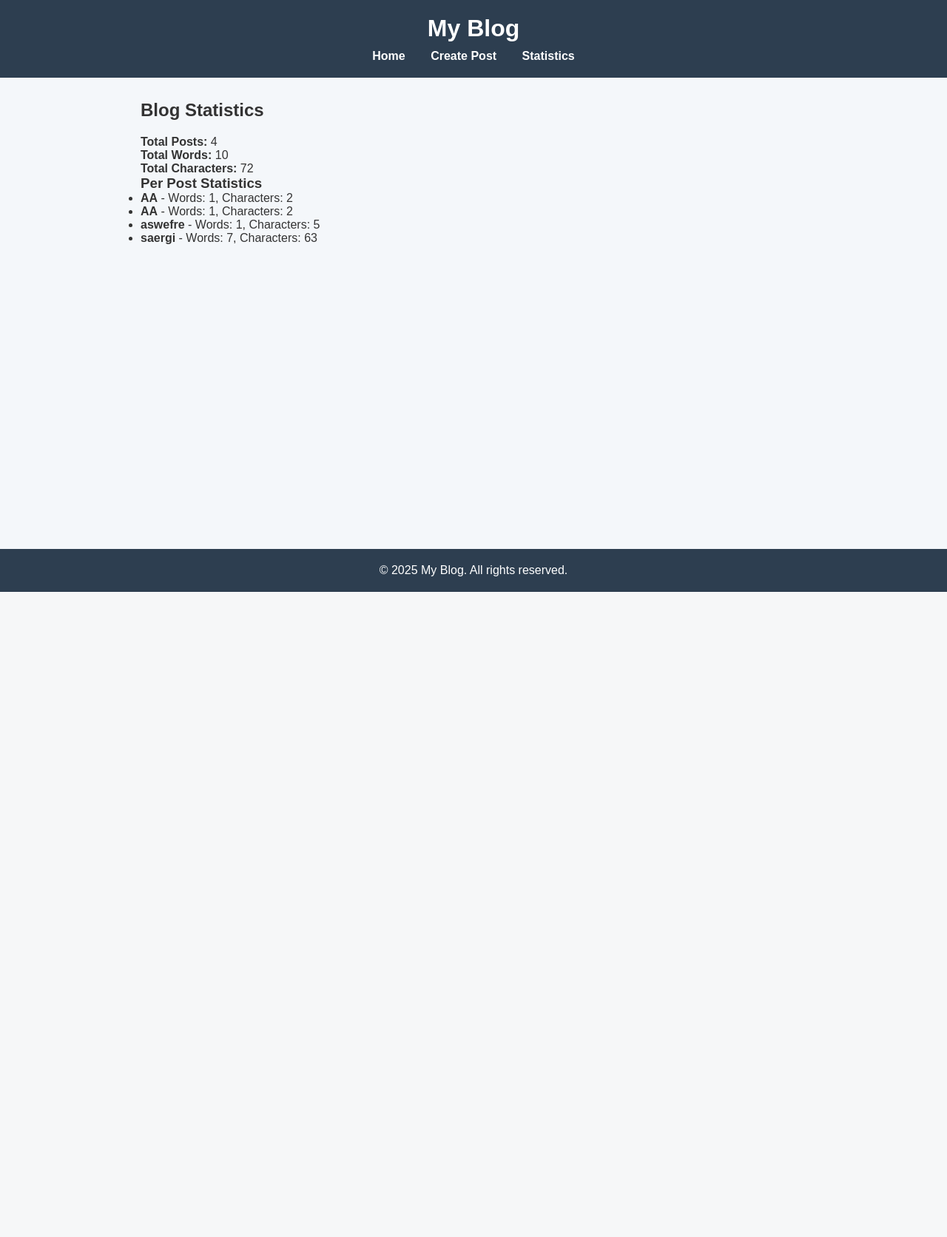
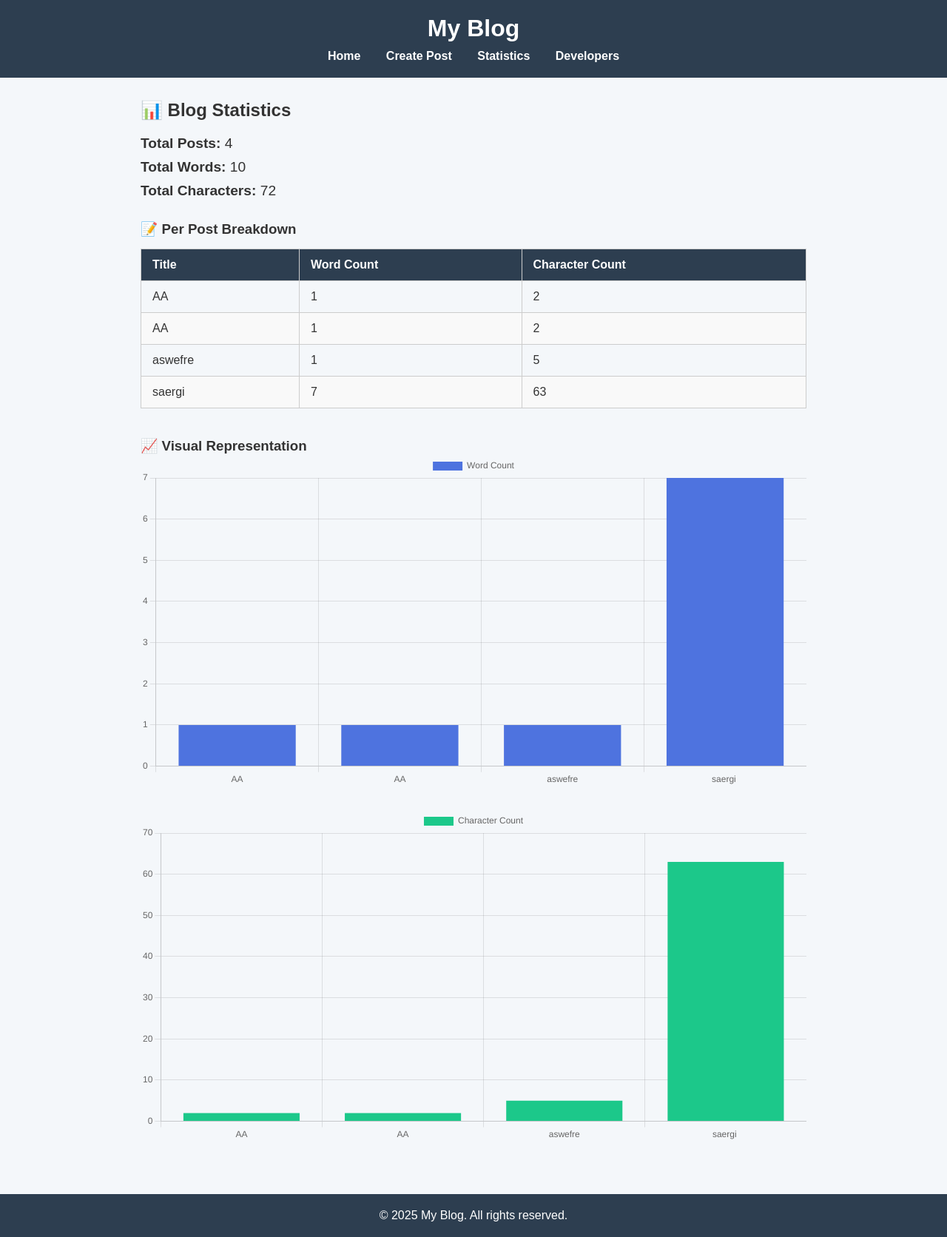
Before and after one commit to farid002/flask-workshop, a Flask app: page /statistics in a window 1280 px wide. Shown: the whole page at 74% size. Before the commit the page ends 800 px from the top, so only its background shows below. Run offline with Flask 3, Linux system fonts and the light colour scheme; data comes from the database, SQL or seed files in the repository; both versions use the stored data as it was after the commit.

Commit message:
added statistics and developers

```diff
--- a/app.py
+++ b/app.py
@@ -1,13 +1,17 @@
 import os
-from flask import Flask, render_template, request, redirect, url_for
+import csv
+import json
+from io import StringIO
+from flask import Flask, render_template, request, redirect, url_for, Response
 import sqlite3
 from werkzeug.utils import secure_filename
+
 app = Flask(__name__)
 
 
 def get_db():
     conn = sqlite3.connect("data.db")
-    conn.row_factory = sqlite3.Row  # indeks yerine column name ile access etmek uchun. Mes.: row[0] yerine row['id']
+    conn.row_factory = sqlite3.Row  # Access columns by name
     return conn
 
 
@@ -16,23 +20,23 @@
     conn = get_db()
     # Create posts table
     conn.execute('''
-            CREATE TABLE IF NOT EXISTS posts (
-                id INTEGER PRIMARY KEY AUTOINCREMENT,
-                title TEXT NOT NULL,
-                content TEXT NOT NULL,
-                header_image TEXT
-            )
-        ''')
+        CREATE TABLE IF NOT EXISTS posts (
+            id INTEGER PRIMARY KEY AUTOINCREMENT,
+            title TEXT NOT NULL,
+            content TEXT NOT NULL,
+            header_image TEXT
+        )
+    ''')
 
     # Create images table
     conn.execute('''
-            CREATE TABLE IF NOT EXISTS images (
-                id INTEGER PRIMARY KEY AUTOINCREMENT,
-                post_id INTEGER NOT NULL,
-                image_path TEXT NOT NULL,
-                FOREIGN KEY (post_id) REFERENCES posts(id)
-            )
-        ''')
+        CREATE TABLE IF NOT EXISTS images (
+            id INTEGER PRIMARY KEY AUTOINCREMENT,
+            post_id INTEGER NOT NULL,
+            image_path TEXT NOT NULL,
+            FOREIGN KEY (post_id) REFERENCES posts(id)
+        )
+    ''')
 
     conn.commit()
     conn.close()
@@ -42,8 +46,15 @@
 def home():
     conn = get_db()
     posts = conn.execute("SELECT * FROM posts").fetchall()
+
+    # For each post, fetch associated images
+    body_images = []
+    for post in posts:
+        images = conn.execute("SELECT * FROM images WHERE post_id = ?", (post['id'],)).fetchall()
+        body_images.extend(images)
+
     conn.close()
-    return render_template("home.html", posts=posts)
+    return render_template("home.html", posts=posts, body_images=body_images)
 
 
 @app.route("/create", methods=["GET", "POST"])
@@ -57,14 +68,12 @@
         header_image_path = None
         if header_image_file and header_image_file.filename != '':
             header_filename = secure_filename(header_image_file.filename)
-            header_image_path = f"static/uploads/{header_filename}"  # Force forward slashes
-            header_image_file.save(os.path.join('static', 'uploads', header_filename))  # Use correct path for saving
+            header_image_path = f"static/uploads/{header_filename}"
+            header_image_file.save(os.path.join('static', 'uploads', header_filename))
 
-        # Insert post first
-        conn = sqlite3.connect('data.db')
-        conn.row_factory = sqlite3.Row
+        # Insert post
+        conn = get_db()
         cur = conn.cursor()
-
         cur.execute("INSERT INTO posts (title, content, header_image) VALUES (?, ?, ?)",
                     (title, content, header_image_path))
         post_id = cur.lastrowid
@@ -74,20 +83,17 @@
         for img in body_images:
             if img and img.filename != '':
                 filename = secure_filename(img.filename)
-                save_path = os.path.join('static', 'uploads', filename)  # Actual disk path
+                save_path = os.path.join('static', 'uploads', filename)
                 img.save(save_path)
-
-                # Web-friendly path with forward slashes
                 web_path = f'static/uploads/{filename}'
-
-                cur.execute("INSERT INTO images (post_id, image_path) VALUES (?, ?)",
-                            (post_id, web_path))
+                cur.execute("INSERT INTO images (post_id, image_path) VALUES (?, ?)", (post_id, web_path))
 
         conn.commit()
         conn.close()
 
         return redirect(url_for("home"))
     return render_template("create.html")
+
 
 @app.route("/statistics")
 def statistics():
@@ -113,11 +119,64 @@
             "char_count": char_count
         })
 
+    labels = [stat["title"] for stat in post_stats]
+    word_counts = [stat["word_count"] for stat in post_stats]
+    char_counts = [stat["char_count"] for stat in post_stats]
+
     return render_template("statistics.html",
                            total_posts=total_posts,
                            total_words=total_words,
                            total_characters=total_characters,
-                           post_stats=post_stats)
+                           post_stats=post_stats,
+                           labels=labels,
+                           word_counts=word_counts,
+                           char_counts=char_counts)
+
+
+@app.route("/developers")
+def developers():
+    return render_template("developers.html")
+
+
+@app.route("/export/json")
+def export_json():
+    conn = get_db()
+    posts = conn.execute("SELECT * FROM posts").fetchall()
+    conn.close()
+
+    post_list = [dict(post) for post in posts]
+    json_data = json.dumps(post_list, indent=4)
+
+    return Response(
+        json_data,
+        mimetype='application/json',
+        headers={"Content-Disposition": "attachment;filename=posts.json"}
+    )
+
+
+@app.route("/export/csv")
+def export_csv():
+    conn = get_db()
+    posts = conn.execute("SELECT * FROM posts").fetchall()
+    conn.close()
+
+    output = StringIO()
+    writer = csv.writer(output)
+    writer.writerow(['id', 'title', 'content', 'header_image'])
+
+    for post in posts:
+        writer.writerow([
+            post['id'],
+            post['title'],
+            post['content'],
+            post['header_image']
+        ])
+
+    return Response(
+        output.getvalue(),
+        mimetype='text/csv',
+        headers={"Content-Disposition": "attachment;filename=posts.csv"}
+    )
 
 
 if __name__ == "__main__":
--- a/static/style.css
+++ b/static/style.css
@@ -136,3 +136,37 @@
   margin: 10px 0;
   border: 1px solid #ccc;
 }
+
+.stats-summary p {
+    font-size: 1.2em;
+    margin-bottom: 10px;
+}
+
+.stats-section {
+    margin-top: 30px;
+}
+
+.stats-table {
+    width: 100%;
+    border-collapse: collapse;
+    margin-top: 15px;
+}
+
+.stats-table th, .stats-table td {
+    padding: 12px 15px;
+    border: 1px solid #ccc;
+    text-align: left;
+}
+
+.stats-table th {
+    background-color: #2d3e50;
+    color: white;
+}
+
+.stats-table tr:nth-child(even) {
+    background-color: #f9f9f9;
+}
+
+.charts {
+    margin-top: 40px;
+}
--- a/templates/base.html
+++ b/templates/base.html
@@ -15,6 +15,7 @@
             <a href="/">Home</a>
             <a href="/create">Create Post</a>
             <a href="/statistics">Statistics</a>
+            <a href="/developers">Developers</a>
 
         </nav>
     </header>
--- a/templates/statistics.html
+++ b/templates/statistics.html
@@ -1,7 +1,9 @@
 {% extends 'base.html' %}
 {% block title %}Statistics - My Blog{% endblock %}
+
 {% block content %}
-    <h2>Blog Statistics</h2>
+<div class="content">
+    <h2>📊 Blog Statistics</h2>
 
     <div class="stats-summary">
         <p><strong>Total Posts:</strong> {{ total_posts }}</p>
@@ -9,16 +11,65 @@
         <p><strong>Total Characters:</strong> {{ total_characters }}</p>
     </div>
 
-    <div class="post-stats">
-        <h3>Per Post Statistics</h3>
-        <ul>
-            {% for stat in post_stats %}
-                <li>
-                    <strong>{{ stat.title }}</strong> -
-                    Words: {{ stat.word_count }},
-                    Characters: {{ stat.char_count }}
-                </li>
-            {% endfor %}
-        </ul>
+    <div class="stats-section">
+        <h3>📝 Per Post Breakdown</h3>
+        <table class="stats-table">
+            <thead>
+                <tr>
+                    <th>Title</th>
+                    <th>Word Count</th>
+                    <th>Character Count</th>
+                </tr>
+            </thead>
+            <tbody>
+                {% for stat in post_stats %}
+                    <tr>
+                        <td>{{ stat.title }}</td>
+                        <td>{{ stat.word_count }}</td>
+                        <td>{{ stat.char_count }}</td>
+                    </tr>
+                {% endfor %}
+            </tbody>
+        </table>
     </div>
+
+    <div class="charts">
+        <h3>📈 Visual Representation</h3>
+        <canvas id="wordChart"></canvas>
+        <canvas id="charChart" style="margin-top: 30px;"></canvas>
+    </div>
+</div>
+
+<script src="https://cdn.jsdelivr.net/npm/chart.js"></script>
+<script>
+    const labels = {{ labels | tojson }};
+    const wordCounts = {{ word_counts | tojson }};
+    const charCounts = {{ char_counts | tojson }};
+
+    const wordCtx = document.getElementById('wordChart').getContext('2d');
+    const wordChart = new Chart(wordCtx, {
+        type: 'bar',
+        data: {
+            labels: labels,
+            datasets: [{
+                label: 'Word Count',
+                data: wordCounts,
+                backgroundColor: '#4e73df'
+            }]
+        }
+    });
+
+    const charCtx = document.getElementById('charChart').getContext('2d');
+    const charChart = new Chart(charCtx, {
+        type: 'bar',
+        data: {
+            labels: labels,
+            datasets: [{
+                label: 'Character Count',
+                data: charCounts,
+                backgroundColor: '#1cc88a'
+            }]
+        }
+    });
+</script>
 {% endblock %}
```
Also changed, not shown: templates/developers.html (+30 -10 lines), data.db.
